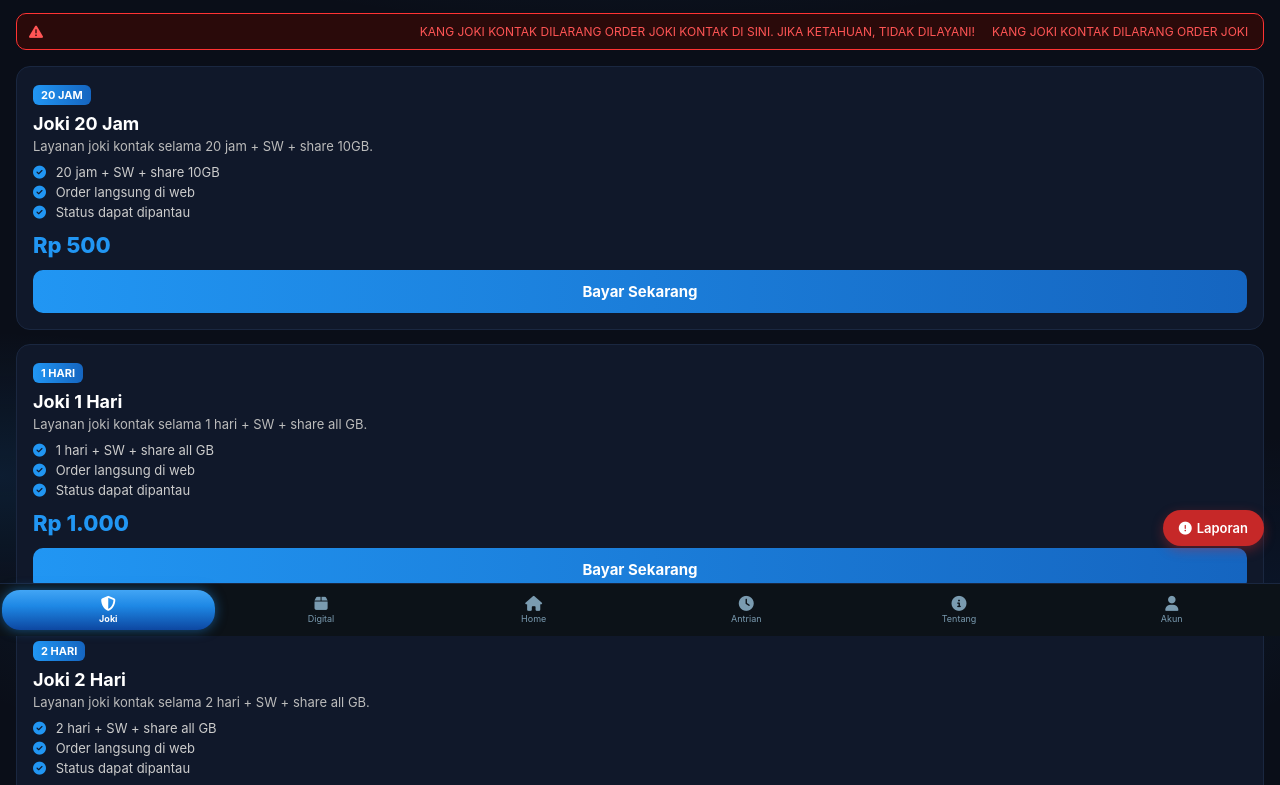
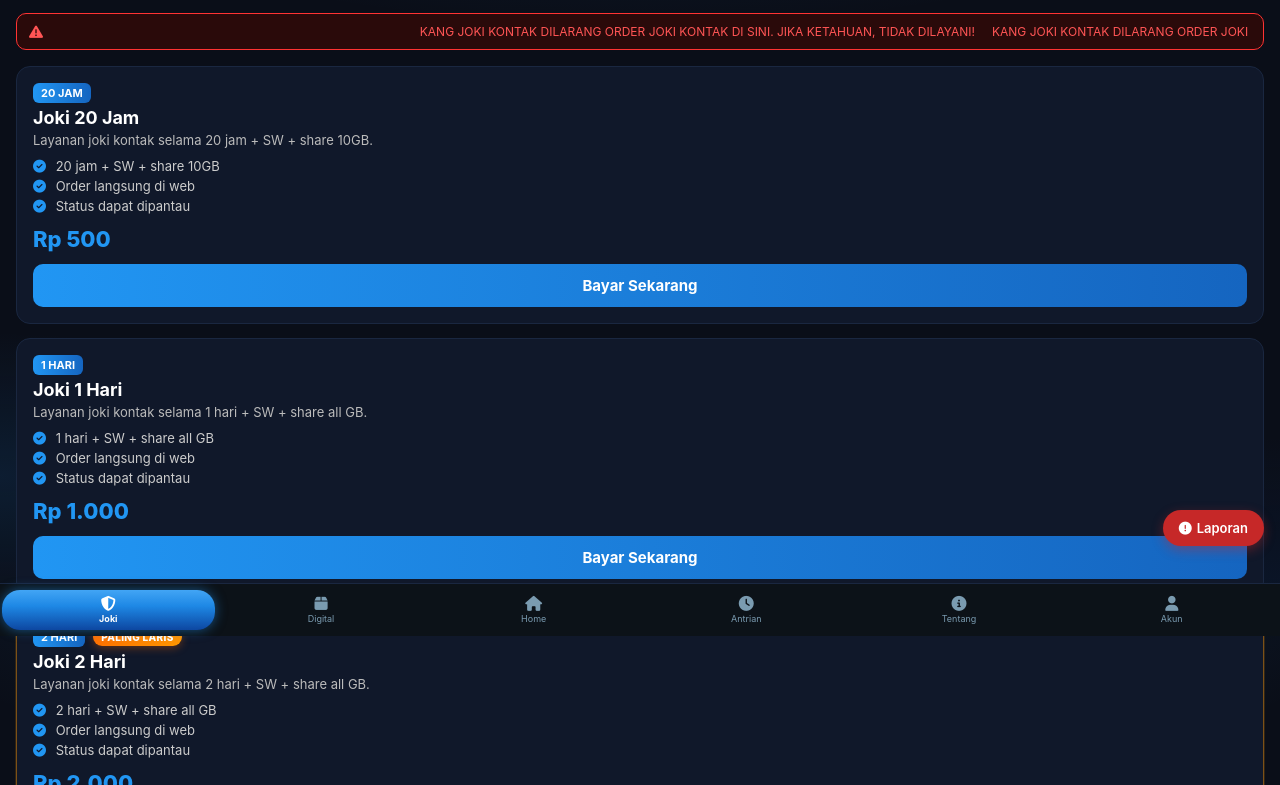
Before and after one commit to cufflistore-ppp/Experience-website-cuffli, a website: page joki.html in a window 1280 px wide. Shown: the part 164-949 px from the top of the page. Drawn offline with Linux system fonts and the light colour scheme.

Commit message:
Add files via upload

```diff
--- a/joki-produk.js
+++ b/joki-produk.js
@@ -1,4 +1,4 @@
-const JOKI_CATALOG_VER = "6";
+const JOKI_CATALOG_VER = "7";
 
 const paketJoki = [
   {
@@ -31,6 +31,7 @@ const paketJoki = [
     judul: "Joki 2 Hari",
     deskripsi: "Layanan joki kontak selama 2 hari + SW + share all GB.",
     harga: 2000,
+    badge: "Paling Laris",
     fitur: [
       "2 hari + SW + share all GB",
       "Order langsung di web",
@@ -111,9 +112,15 @@ function renderPaketJoki() {
 
   container.innerHTML = paketJoki.map(p => {
     const href = "pembayaran.html?paket=" + encodeURIComponent(p.judul) + "&total=" + encodeURIComponent(String(p.harga));
+    const badgeHtml = p.badge
+      ? `<span class="badge-laris">${p.badge}</span>`
+      : "";
     return `
-    <div class="paket-card">
-      <div class="paket-label">${p.label}</div>
+    <div class="paket-card${p.badge ? " paket-laris" : ""}">
+      <div class="paket-label-row">
+        <div class="paket-label">${p.label}</div>
+        ${badgeHtml}
+      </div>
       <h3>${p.judul}</h3>
       <p>${p.deskripsi}</p>
       <ul>
--- a/style.css
+++ b/style.css
@@ -979,3 +979,32 @@ textarea { resize: vertical; min-height: 120px; }
   max-width: 100%;
   line-height: 1.15;
 }
+
+
+/* Badge Paling Laris */
+.paket-label-row {
+  display: flex;
+  align-items: center;
+  gap: 8px;
+  flex-wrap: wrap;
+  margin-bottom: 4px;
+}
+.paket-label-row .paket-label {
+  margin-bottom: 0;
+}
+.badge-laris {
+  display: inline-block;
+  background: linear-gradient(135deg, #ff6b00, #ff9800);
+  color: #fff;
+  font-size: 10px;
+  font-weight: 800;
+  padding: 3px 8px;
+  border-radius: 20px;
+  letter-spacing: 0.3px;
+  text-transform: uppercase;
+  box-shadow: 0 2px 8px rgba(255, 107, 0, 0.35);
+}
+.paket-card.paket-laris {
+  border-color: rgba(255, 152, 0, 0.45);
+  box-shadow: 0 0 0 1px rgba(255, 152, 0, 0.15);
+}
```
